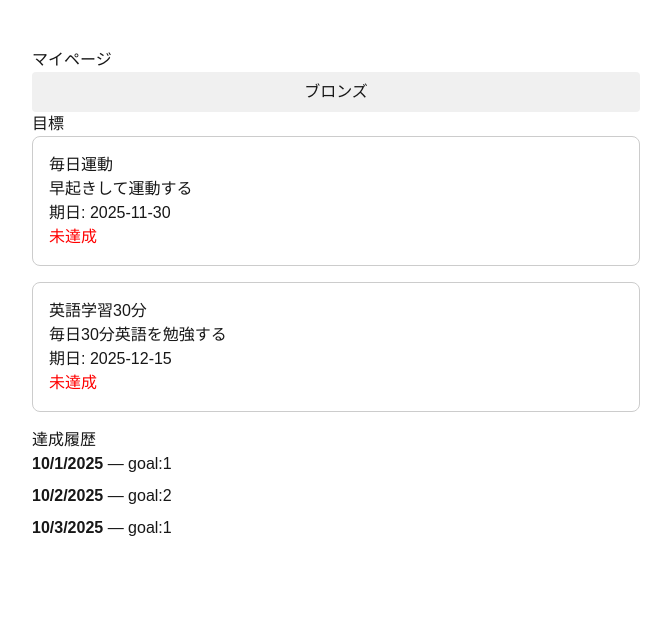
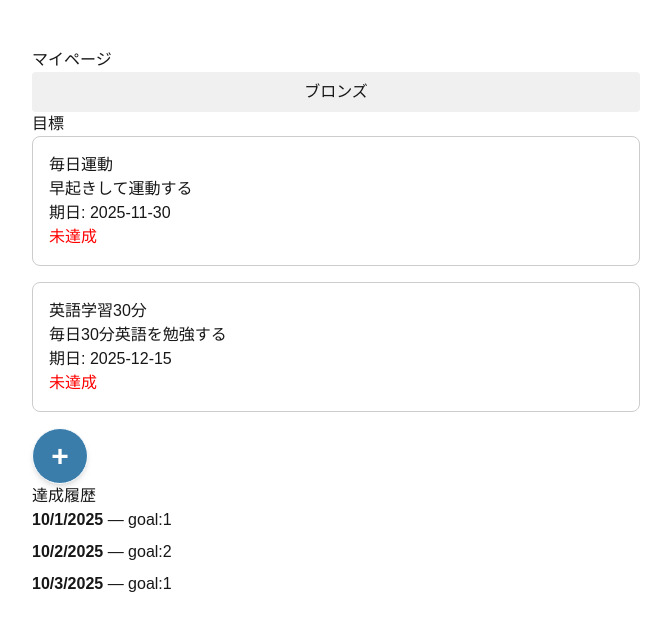
Before and after one commit to simesaba80/moneyeffort, a Next.js app: page /mypage in a window 1280 px wide. Shown: the top 630 px of the page, without its empty margins (304-975 px from the left). Built offline with nearby package versions, Linux system fonts and the light colour scheme.

Commit message:
追加ボタンの追加

```diff
--- a/src/app/mypage/page.tsx
+++ b/src/app/mypage/page.tsx
@@ -5,7 +5,7 @@ import HistoryList from '@/components/HistoryList'
 import RankBadge from '@/components/RankBadge'
 import { fetchGoals, fetchHistory } from '@/lib/api'
 import { Goal, Achievement } from '@/types'
-
+import AddGoalButton from '@/components/add_goal'
 export default function MyPage() {
     const [goals, setGoals] = useState<Goal[]>([])
     const [history, setHistory] = useState<Achievement[]>([])
@@ -32,7 +32,7 @@ export default function MyPage() {
             {goals.map(goal => (
                 <GoalCard key={goal.id} goal={goal} />
             ))}
-
+            <AddGoalButton/>
             <HistoryList history={history} />
         </main>
     )
```
